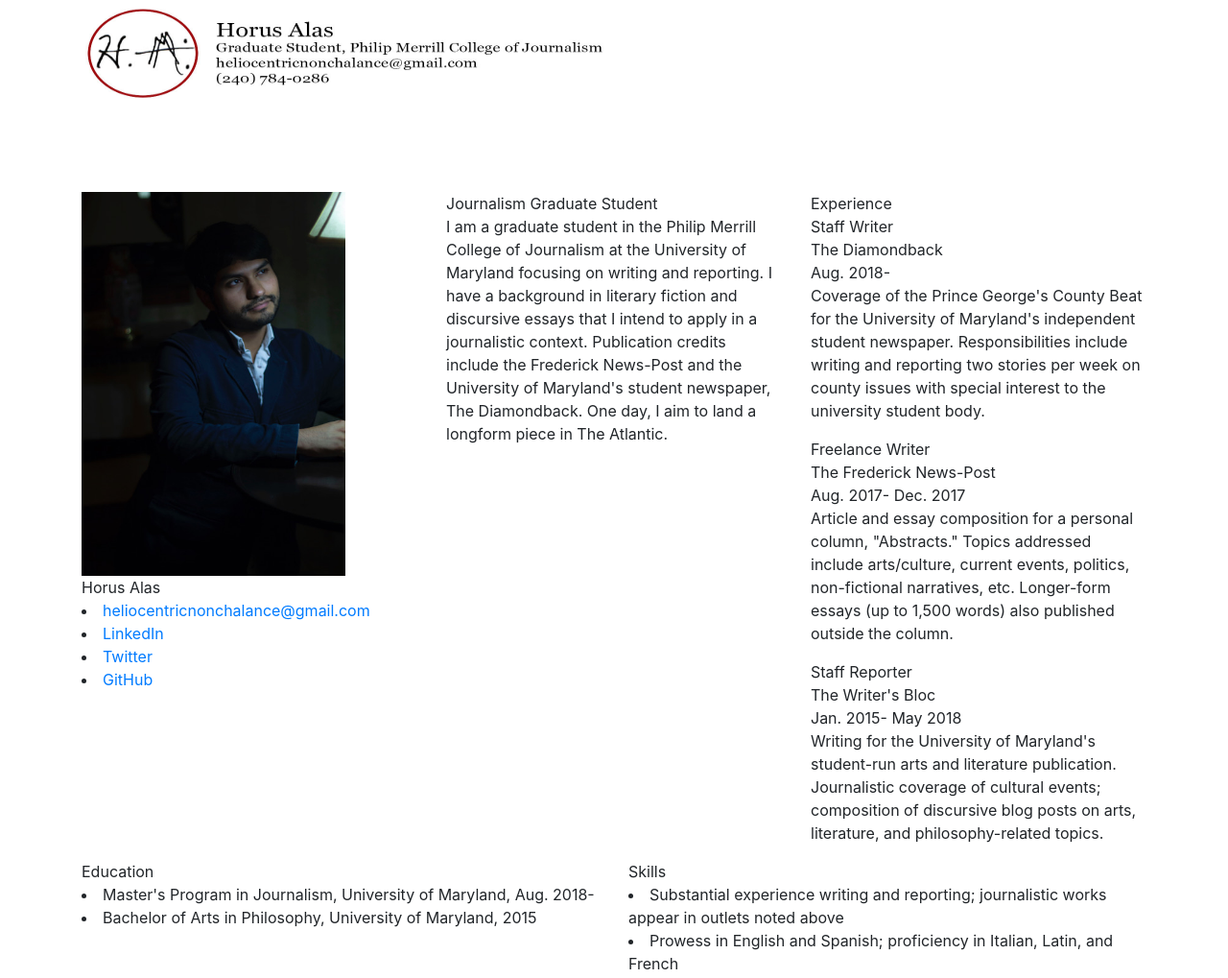
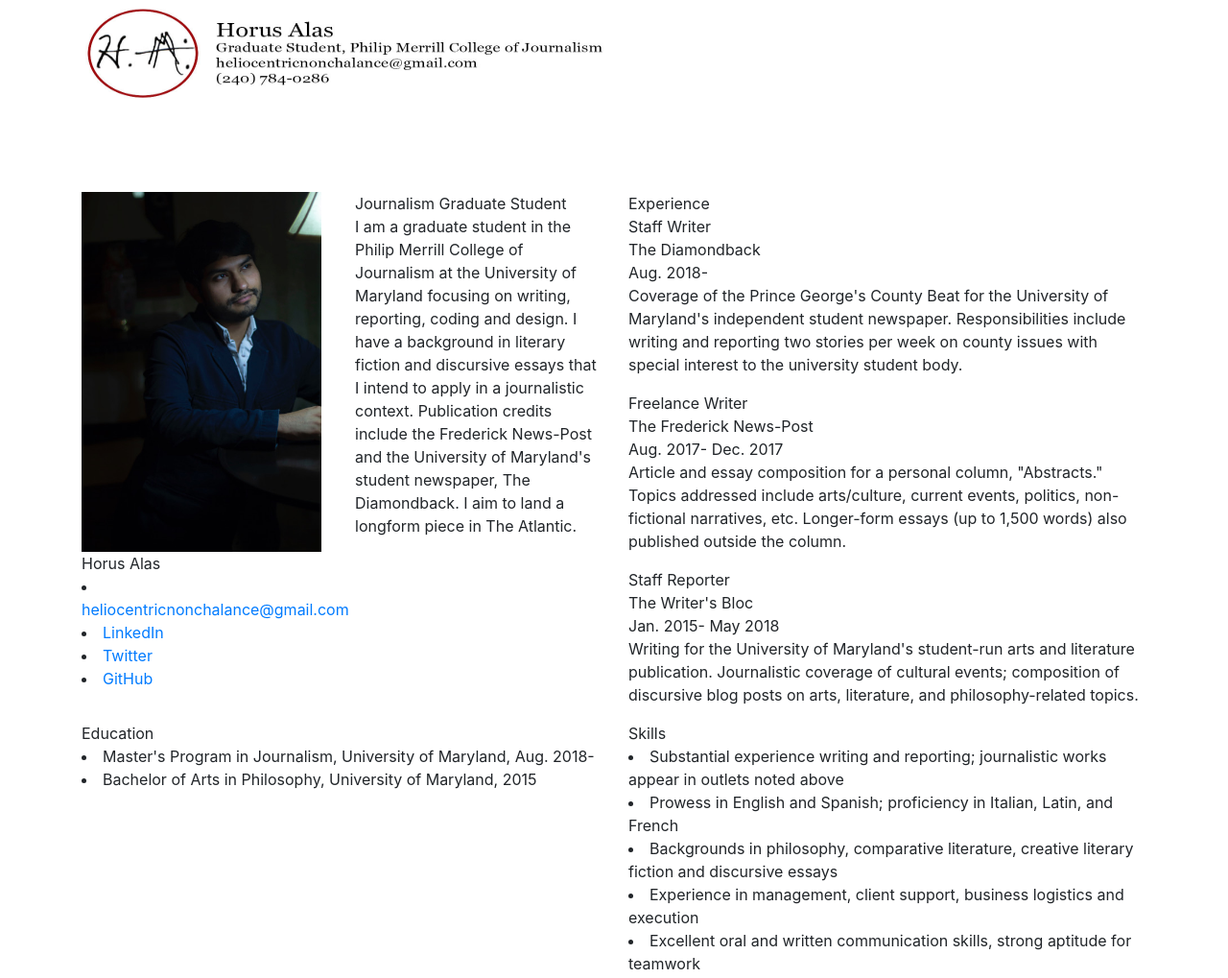
Before and after one commit to halas92/Horus-Alas-Jour652, a plain HTML site: page Final Resume Project/Alas Final Resume.html in a window 1280 px wide. Shown: the top 1019 px of the page at 96% size. Drawn offline with nearby package versions, Linux system fonts and the light colour scheme.

Commit message:
Still ongoing edits

```diff
--- a/Final Resume Project/Alas Final Resume.html
+++ b/Final Resume Project/Alas Final Resume.html
@@ -17,24 +17,22 @@
 <div id=banner><img src="banner.jpg" height=200 width=800 alt="Image cannot be displayed"></div>
 <div class="row">
 
-        <div class="col-md-4">
-                <div id=photo><a href="photo"><img src="myphoto.jpg" height=400 width=275 title="Horus Alas" alt="Image cannot be displayed"></a></div>
+        <div class="col-md-3">
+                <div id=photo><a href="photo"><img src="myphoto.jpg" height=375 width=250 title="Horus Alas" alt="Image cannot be displayed"></a></div>
                 <div id=name>Horus Alas</div>
                 <div id=menu><li> <a href=Mailto:"heliocentricnonchalance@gmail.com">heliocentricnonchalance@gmail.com</a>
                 <li><a href="https://www.linkedin.com/in/heliocentricnonchalance/">LinkedIn</a>
                 <li><a href="http://www.twitter.com/elosodelsol/">Twitter</a>
                 <li><a href="https://github.com/halas92">GitHub</a></div>
-        </div>
+                </div>
+
+        <div class="col-md-3">
+            <div id=occupation>Journalism Graduate Student</div>
+            <p id=top>I am a graduate student in the Philip Merrill College of Journalism at the University of Maryland focusing on writing, reporting, coding and design. I have a background in literary fiction and discursive essays that I intend to apply in a journalistic context.
+            Publication credits include the Frederick News-Post and the University of Maryland's student newspaper, The Diamondback. I aim to land a longform piece in The Atlantic.</p></div>
 
 
-        <div class="col-md-4">
-
-                  <div id=occupation>Journalism Graduate Student</div>
-                  <p id=top>I am a graduate student in the Philip Merrill College of Journalism at the University of Maryland focusing on writing and reporting. I have a background in literary fiction and discursive essays that I intend to apply in a journalistic context.
-                  Publication credits include the Frederick News-Post and the University of Maryland's student newspaper, The Diamondback. One day, I aim to land a longform piece in The Atlantic.</p>
-                </div>
-
-        <div class="col-md-4">
+        <div class="col-md-6">
           <div id=sectionheader>Experience</div>
           <div id=jobtitle>Staff Writer</div>
           <div id=organization>The Diamondback</div>
--- a/Final Resume Project/style1.css
+++ b/Final Resume Project/style1.css
@@ -10,3 +10,10 @@
   color: red;
   font-size: 1.5em;
 }
+
+#menu {
+  text-family: sans-serif, arial;
+  font-weight: 400;
+  font-size: 1em;
+  color: red;
+}
```
